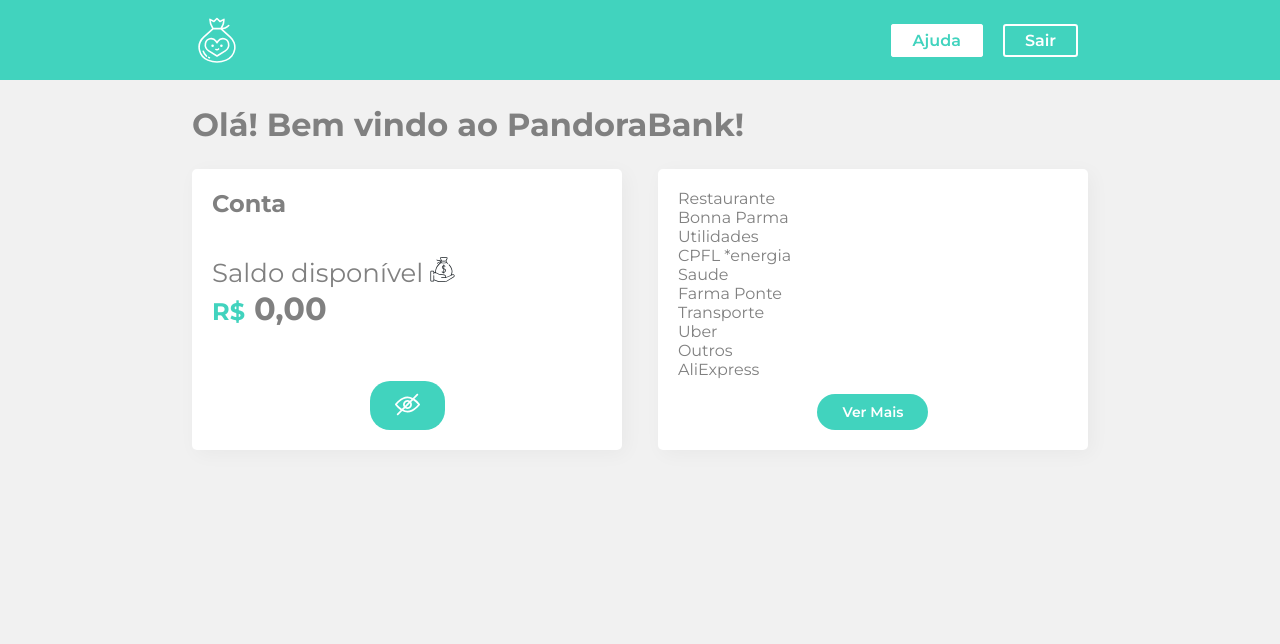
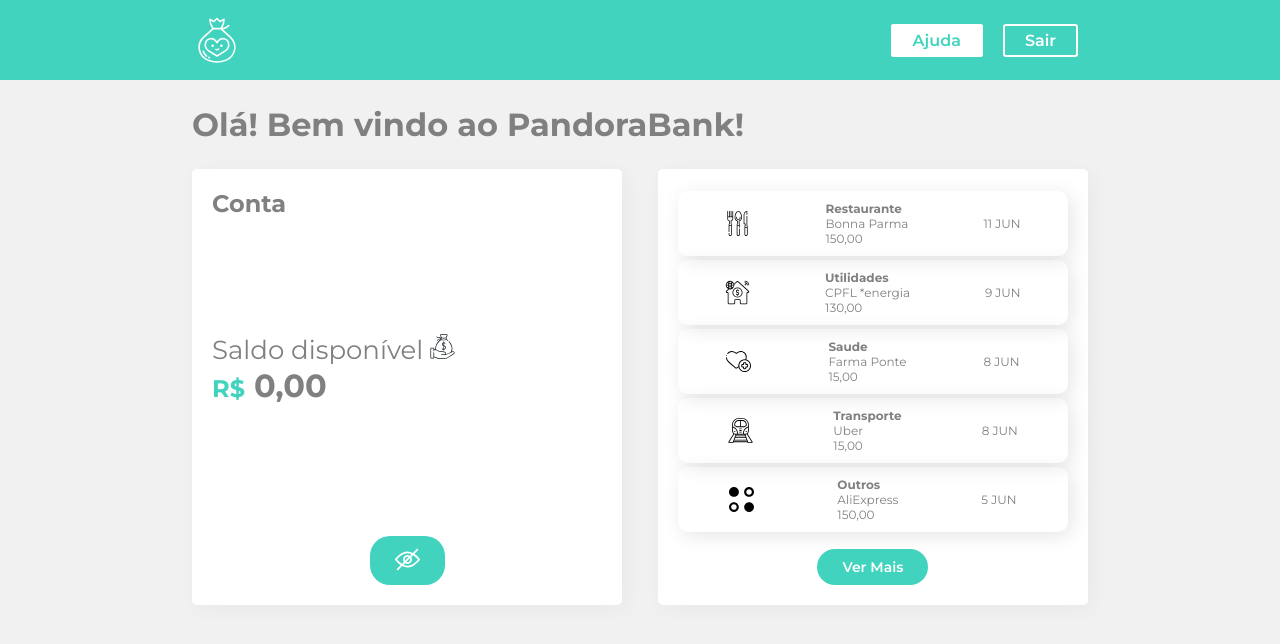
Before and after one commit to MatheusTrojan/pandora-bank, a React (Create React App) app: page / in a window 1280 px wide. Shown: the top 644 px of the page. Built offline with nearby package versions, Linux system fonts and the light colour scheme.

Commit message:
finaliza seção do extrato

```diff
--- a/src/Components/Extrato/index.jsx
+++ b/src/Components/Extrato/index.jsx
@@ -1,16 +1,20 @@
 import React from 'react'
 import { Box, Button } from '../UI'
 import { extratoLista } from "../../info"
+import Itens from '../Itens'
 
 export default function Extrato() {
   return (
     <Box>
         {extratoLista.updates.map(({ id, type, from, value, date }) => {
             return (
-                <div key={id}>
-                    <div>{type}</div>
-                    <div>{from}</div>
-                </div>
+                <Itens
+                    key={id}
+                    type={type}
+                    from={from}
+                    value={value}
+                    date={date}
+                />
             )
         })}
         <Button>Ver Mais</Button>
--- /dev/null
+++ b/src/Components/ImageFilter.jsx
@@ -0,0 +1,19 @@
+import React from "react"
+import alimentacao from "../assets/images/alimentacao.svg"
+import outros from "../assets/images/outros.svg"
+import transporte from "../assets/images/transporte.svg"
+import saude from "../assets/images/saude.svg"
+import utilidades from "../assets/images/utilidades.svg"
+import { Icone } from "./UI"
+
+export default ( type ) => {
+    const Images = {
+        Restaurante: <Icone src={alimentacao} alt="Restaurante" />,
+        Utilidades: <Icone src={utilidades} alt="Utilidades" />,
+        Saude: <Icone src={saude} alt="Saúde" />,
+        Transporte: <Icone src={transporte} alt="Transporte" />,
+        default: <Icone src={outros} alt="Outros" />,
+    };
+
+    return Images[type] || Images.default
+}
--- /dev/null
+++ b/src/Components/Item/index.jsx
@@ -0,0 +1,21 @@
+import React from 'react'
+import styled from 'styled-components'
+
+const Item = styled.div`
+    display: flex;
+    flex-direction: column;
+
+    .text {
+        font-weight: bold;
+    }
+`
+
+export default ({ type, from, value }) => {
+    return (
+        <Item>
+            <span className='text'>{type}</span>
+            <span>{from}</span>
+            <span>{value}</span>
+        </Item>
+    )
+}
--- /dev/null
+++ b/src/Components/Itens/index.jsx
@@ -0,0 +1,25 @@
+import React from 'react'
+import styled from 'styled-components'
+import Item from '../Item';
+import ImageFilter from "../ImageFilter"
+
+const Itens = styled.div`
+    align-items: center;
+    box-shadow: 4px 4px 20px 0px rgba(0, 0, 0, 0.1);
+    border-radius: 10px;
+    display: flex;
+    font-size: 12px;
+    justify-content: space-around;
+    margin: 2px 0;
+    padding: 10px;
+`;
+
+export default (props) => {
+    return (
+        <Itens>
+            {ImageFilter(props.type)}
+            <Item { ... props }/>
+            <span>{props.date}</span>
+        </Itens>
+    )
+}
```
